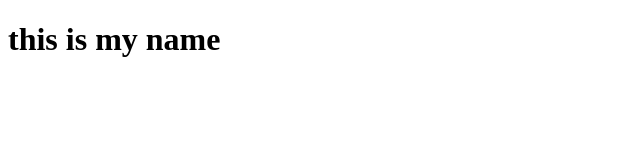
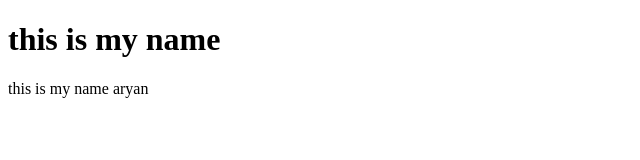
Before and after one commit to fullstackaryan271/git_test, a plain HTML site: page index.html in a window 1280 px wide. Shown: the whole page, without its empty margins (0-640 px from the left). Drawn offline with Linux system fonts and the light colour scheme.

Commit message:
third commit

```diff
--- a/index.html
+++ b/index.html
@@ -4,5 +4,6 @@
     </head>
     <body>
         <h1>this is my name</h1>
+        <p>this is my name aryan</p>
     </body>
 </html>
```
Also changed, not shown: testimony/test.html (+1 -0 lines).
